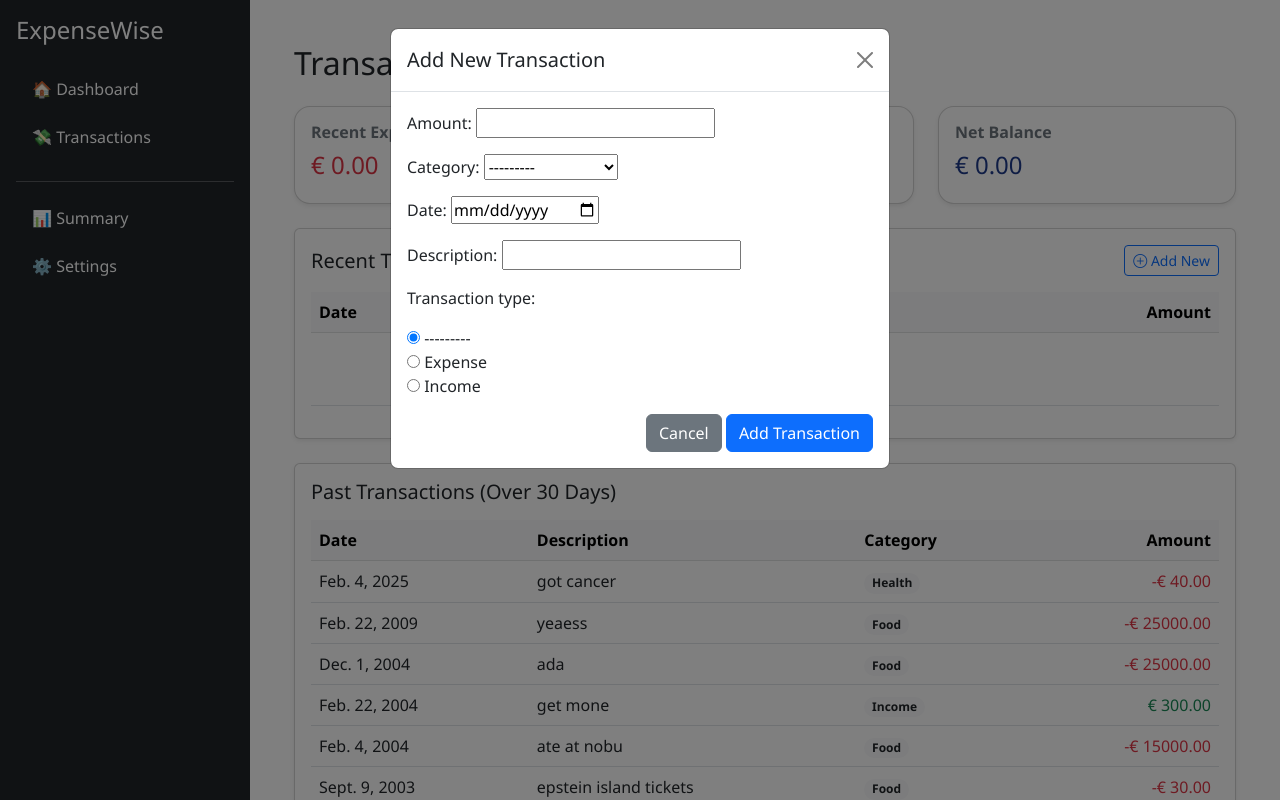
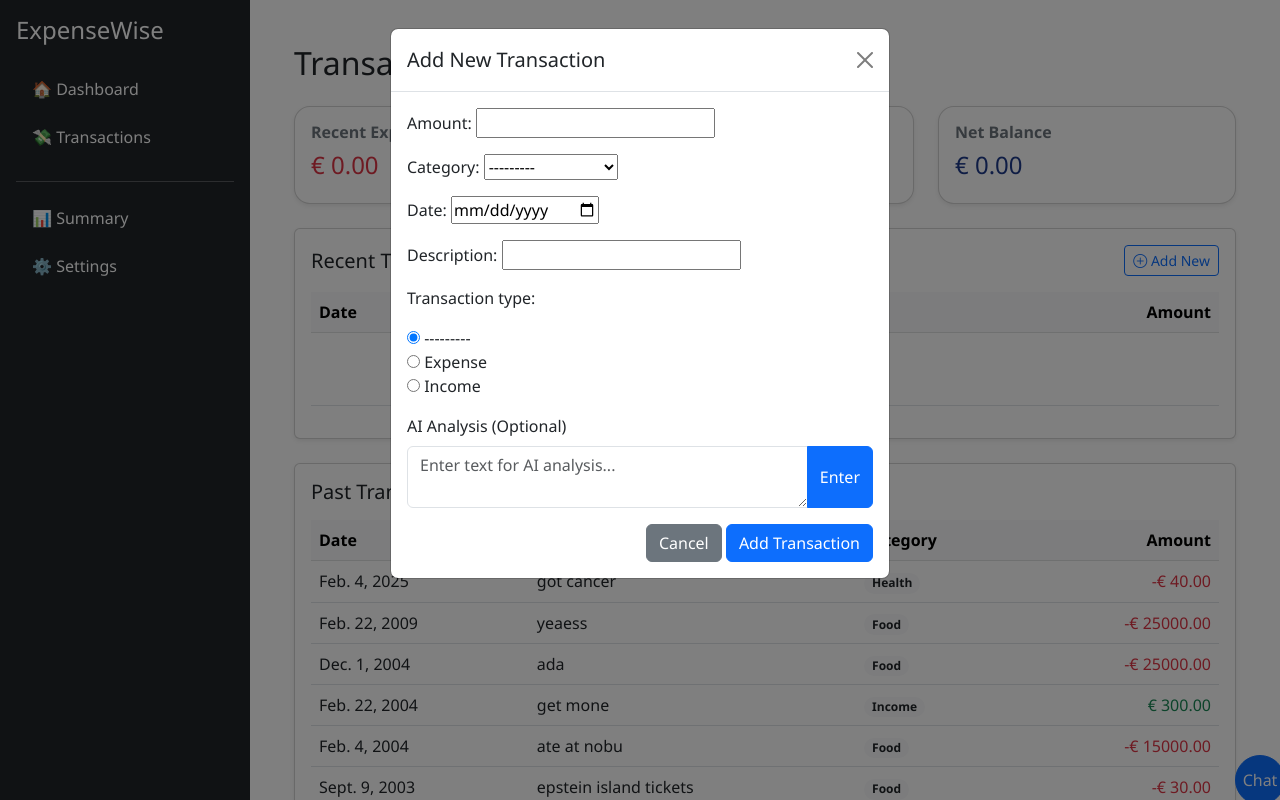
Before and after one commit to LimJames180/Personal-Finance-AI, a Django app: page /tracker/transactions/ in a window 1280 px wide, after a click on "Add New". Run offline with Django 5.2, Linux system fonts and the light colour scheme; a user stored in the database is signed in; data comes from the database, SQL or seed files in the repository.

Commit message:
AI feature 1

```diff
--- /dev/null
+++ b/tracker/aitransaction.py
@@ -0,0 +1,84 @@
+import cohere
+import json
+
+import os
+from dotenv import load_dotenv
+
+
+from datetime import datetime
+
+# Get today's date
+today = datetime.today()
+
+# Format the date as YYYY-MM-DD
+formatted_date = today.strftime("Todays Date is %Y-%m-%d")
+
+load_dotenv()
+
+# Get the API key from the environment variable
+api_key = os.getenv('COHERE_API_KEY')
+
+schema = {"type": "json_object", "schema":{
+  "title": "BasicTransaction",
+  "type": "object",
+  "properties": {
+    "amount": {
+      "type": "number",
+      "description": "The amount of money involved in the transaction."
+    },
+    "category": {
+      "type": "string",
+      "enum": [
+        "Food",
+        "Housing",
+        "Transportation",
+        "Health",
+        "Entertainment",
+        "Shopping",
+        "Bills",
+        "Travel",
+        "Education",
+        "Finance",
+        "Donations",
+        "Miscellaneous",
+        "Income"
+      ],
+      "description": "The category of the transaction."
+    },
+    "date": {
+      "type": "string",
+      "description": "The date of the transaction in YYYY-MM-DD format."
+    },
+    "description": {
+      "type": "string",
+      "description": "A short description of the transaction."
+    },
+    "type": {
+      "type": "string",
+      "enum": ["expense", "income"],
+      "description": "Type of the transaction."
+    }
+  },
+  "required": ["amount", "category", "date", "type"],
+  "additionalProperties": False
+}
+
+}
+
+co = cohere.ClientV2(api_key=api_key)
+
+def aitransaction(text):
+
+  res = co.chat(
+      model="command-a-03-2025",
+      messages=[
+          {
+              "role": "user",
+              "content": formatted_date + text,
+
+          }
+      ],
+      response_format=schema
+  ,
+  )
+  return json.loads(res.message.content[0].text)
--- a/tracker/templates/tracker/transaction_history.html
+++ b/tracker/templates/tracker/transaction_history.html
@@ -119,6 +119,27 @@
             </div>
         </div>
     </div>
+
+    <!-- Chat Bot Interface -->
+    <div class="chat-bot-container">
+        <button class="chat-bot-toggle btn btn-primary" onclick="toggleChatBot()">Chat</button>
+        <div class="chat-bot" id="chatBot">
+            <div class="chat-bot-header">
+                <h5>Chat Bot</h5>
+                <button class="btn-close" onclick="toggleChatBot()"></button>
+            </div>
+            <div class="chat-bot-body">
+                <div class="chat-messages" id="chatMessages"></div>
+                <form method="post" id="chat-form">
+                    {% csrf_token %}
+                    <div class="input-group">
+                        <input type="text" name="chat_text" class="form-control" placeholder="Type your message...">
+                        <button type="submit" class="btn btn-primary">Send</button>
+                    </div>
+                </form>
+            </div>
+        </div>
+    </div>
 </div>
 
 <!-- Add Transaction Modal -->
@@ -133,6 +154,13 @@
                 <form method="post" id="transaction-form">
                     {% csrf_token %}
                     {{ form.as_p }}
+                    <div class="mb-3">
+                        <label for="ai-analysis" class="form-label">AI Analysis (Optional)</label>
+                        <div class="input-group">
+                            <textarea id="ai-analysis" class="form-control" placeholder="Enter text for AI analysis..."></textarea>
+                            <button type="button" class="btn btn-primary" id="ai-analysis-button">Enter</button>
+                        </div>
+                    </div>
                     <div class="text-end mt-3">
                         <button type="button" class="btn btn-secondary" data-bs-dismiss="modal">Cancel</button>
                         <button type="submit" class="btn btn-primary">Add Transaction</button>
@@ -157,8 +185,148 @@
             myModal.show();
         });
     });
+
+    // Toggle chat bot interface
+    function toggleChatBot() {
+        var chatBot = document.getElementById('chatBot');
+        chatBot.classList.toggle('active');
+    }
+
+    // Handle chat form submission
+    document.getElementById('chat-form').addEventListener('submit', function(event) {
+        event.preventDefault();
+        const chatText = document.querySelector('input[name="chat_text"]').value;
+        handleChatText(chatText);
+    });
+
+    // Function to handle chat text
+    function handleChatText(chatText) {
+        // Display the chat text in the chat messages
+        const chatMessages = document.getElementById('chatMessages');
+        const messageElement = document.createElement('div');
+        messageElement.textContent = `You: ${chatText}`;
+        chatMessages.appendChild(messageElement);
+
+        // Call your function and display the response
+        const response = `Response: ${chatText}`; // Replace with your function call
+        const responseElement = document.createElement('div');
+        responseElement.textContent = response;
+        chatMessages.appendChild(responseElement);
+
+        // Clear the input field
+        document.querySelector('input[name="chat_text"]').value = '';
+    }
+
+    // Handle AI analysis button click
+document.getElementById('ai-analysis-button').addEventListener('click', function() {
+    const aiText = document.getElementById('ai-analysis').value;
+    if (aiText) {
+        analyzeText(aiText).then(data => {
+            document.querySelector('input[name="amount"]').value = data.amount;
+            document.querySelector('select[name="category"]').value = data.category;
+            document.querySelector('input[name="date"]').value = data.date;
+            document.querySelector('input[name="description"]').value = data.description;
+            document.querySelector(`input[name="transaction_type"][value="${data.type}"]`).checked = true;
+        });
+    }
+});
+
+async function analyzeText(text) {
+    const response = await fetch("{% url 'analyze_text' %}", {
+        method: 'POST',
+        headers: {
+            'Content-Type': 'application/x-www-form-urlencoded',
+            'X-CSRFToken': getCookie('csrftoken')
+        },
+        body: new URLSearchParams({
+            'text': text
+        })
+    });
+    if (!response.ok) {
+        throw new Error('Network response was not ok');
+    }
+    return await response.json();
+}
+
+
+// Helper function to get CSRF token
+function getCookie(name) {
+    let cookieValue = null;
+    if (document.cookie && document.cookie !== '') {
+        const cookies = document.cookie.split(';');
+        for (let i = 0; i < cookies.length; i++) {
+            const cookie = cookies[i].trim();
+            if (cookie.substring(0, name.length + 1) === (name + '=')) {
+                cookieValue = decodeURIComponent(cookie.substring(name.length + 1));
+                break;
+            }
+        }
+    }
+    return cookieValue;
+}
 </script>
 
 <!-- Add Bootstrap Icons if not already included in base template -->
 <link rel="stylesheet" href="https://cdn.jsdelivr.net/npm/bootstrap-icons@1.10.0/font/bootstrap-icons.css">
+
+<style>
+    .chat-bot-container {
+        position: fixed;
+        bottom: 20px;
+        right: 20px;
+        z-index: 1000;
+    }
+
+    .chat-bot {
+        display: none;
+        flex-direction: column;
+        width: 300px;
+        height: 400px;
+        background: white;
+        border: 1px solid #ccc;
+        border-radius: 10px;
+        box-shadow: 0 0 10px rgba(0, 0, 0, 0.1);
+    }
+
+    .chat-bot.active {
+        display: flex;
+    }
+
+    .chat-bot-header {
+        display: flex;
+        justify-content: space-between;
+        align-items: center;
+        padding: 10px;
+        background: #007bff;
+        color: white;
+        border-top-left-radius: 10px;
+        border-top-right-radius: 10px;
+    }
+
+    .chat-bot-body {
+        flex: 1;
+        display: flex;
+        flex-direction: column;
+        padding: 10px;
+    }
+
+    .chat-messages {
+        flex: 1;
+        overflow-y: auto;
+        margin-bottom: 10px;
+    }
+
+    .chat-bot-toggle {
+        position: absolute;
+        bottom: 0;
+        right: 0;
+        transform: translate(50%, 50%);
+        border-radius: 50%;
+        width: 50px;
+        height: 50px;
+        display: flex;
+        justify-content: center;
+        align-items: center;
+    }
+</style>
 {% endblock %}
--- a/tracker/urls.py
+++ b/tracker/urls.py
@@ -1,4 +1,6 @@
 from django.urls import path
+
+from . import views
 from .views import home, transaction_history, summary, settings
 
 urlpatterns = [
@@ -6,4 +8,6 @@ urlpatterns = [
     path("transactions/", transaction_history, name="transaction_history"),  # URL for Transactions
     path("summary/", summary, name="summary"),  # URL for Summary
     path("settings/", settings, name="settings"),  # URL for Settings
+    path('analyze-text/', views.analyze_text, name='analyze_text'),
+
 ]
--- a/tracker/views.py
+++ b/tracker/views.py
@@ -1,3 +1,4 @@
+from collections import defaultdict
 from datetime import datetime, timedelta
 
 from django.db.models import Sum
@@ -6,6 +7,10 @@ from django.contrib.auth.decorators import login_required
 from .models import Transaction
 from .forms import TransactionForm
 
+
+from django.http import JsonResponse
+from django.views.decorators.csrf import csrf_exempt
+from .aitransaction import aitransaction
 
 # Home view
 @login_required
@@ -69,6 +74,11 @@ def transaction_history(request):
             transaction.user = request.user
             transaction.save()
             return redirect("transaction_history")
+        elif 'chat_text' in request.POST:
+            chat_text = request.POST.get('chat_text')
+            # Call your function with the chat text
+            handle_chat_text(chat_text)
+            return redirect("transaction_history")
     else:
         form = TransactionForm()
 
@@ -81,6 +91,10 @@ def transaction_history(request):
         'form': form,
     }
     return render(request, "tracker/transaction_history.html", context)
+
+def handle_chat_text(chat_text):
+    # Your function to handle the chat text
+    print(f"Chat text received: {chat_text}")
 
 
 # Summary view
@@ -146,3 +160,13 @@ def dashboard_view(request):
         'months': date_labels,
     }
     return render(request, 'tracker/home.html', context)
+
+
+@csrf_exempt
+def analyze_text(request):
+    if request.method == 'POST':
+        text = request.POST.get('text')
+        if text:
+            result = aitransaction(text)
+            return JsonResponse(result)
+    return JsonResponse({'error': 'Invalid request'}, status=400)
```
